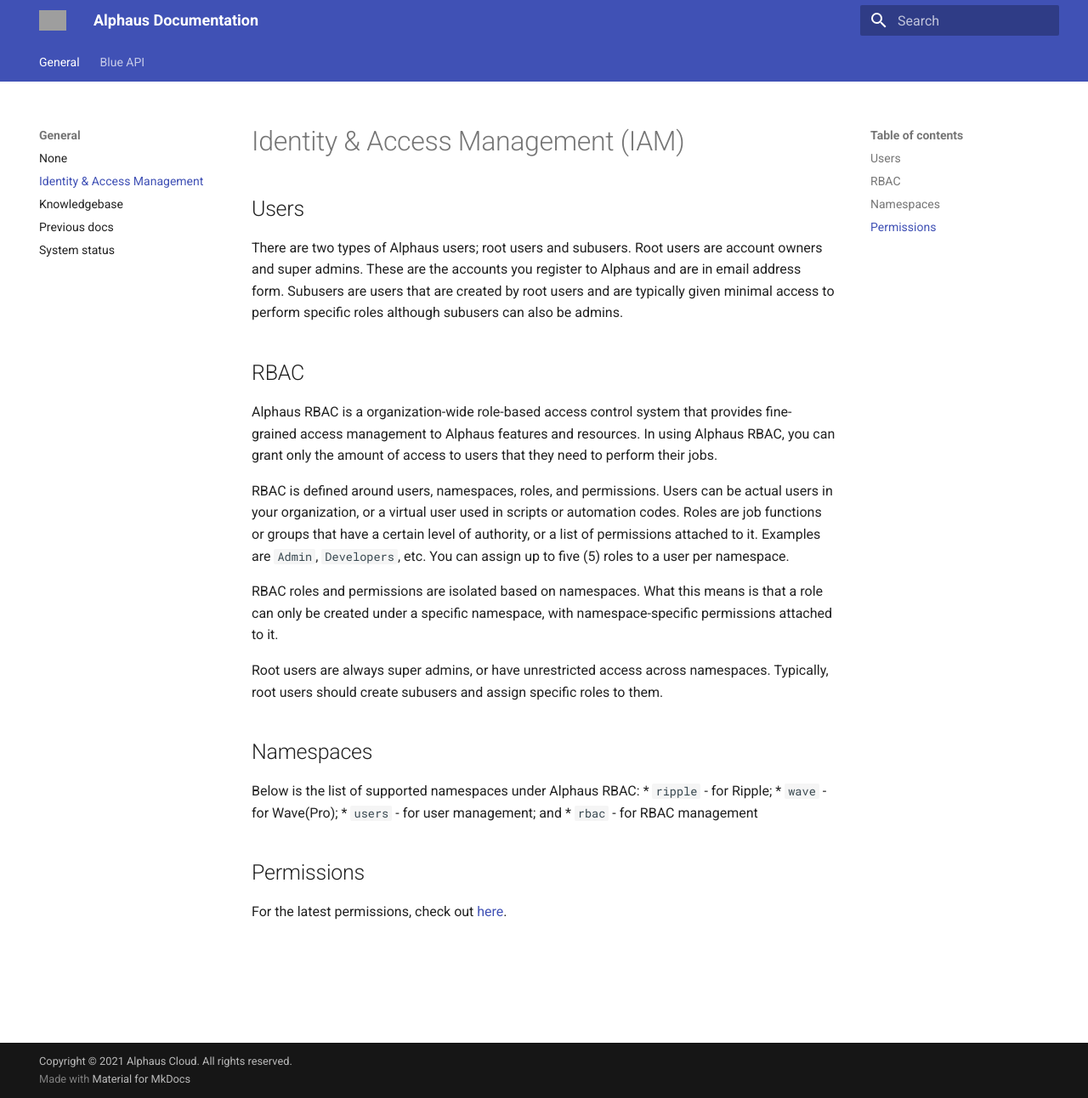
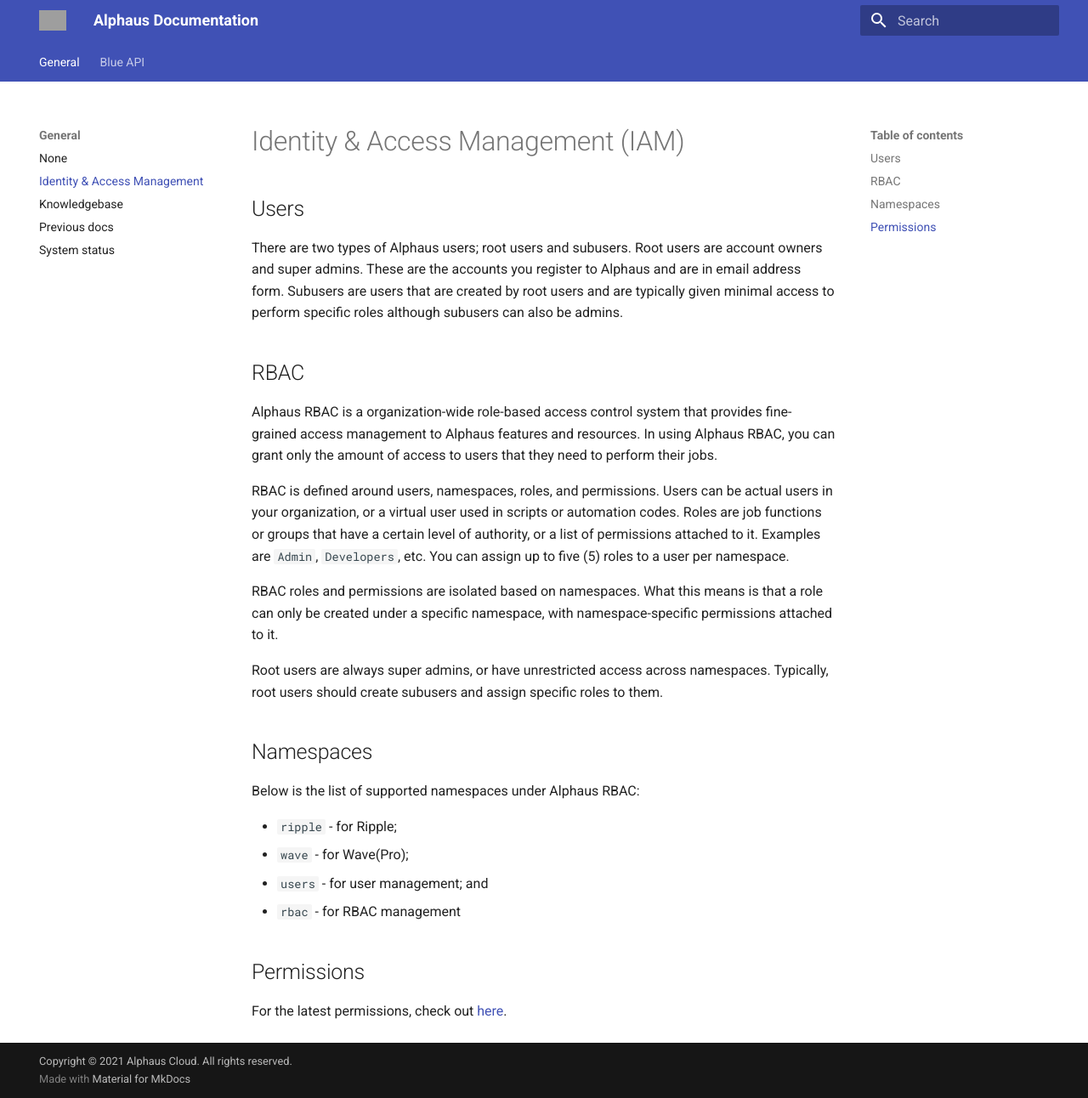
Before and after one commit to alphauslabs/tmpdocs, an MkDocs documentation site: the page built from docs/iam.md, in a window 1280 px wide and 1292 px high. Shown: the whole window at 85% size. Built offline with MkDocs 1.6.1 and Material for MkDocs 9.7.7, drawn with Linux system fonts in a browser that asks for light colours; grey boxes are pictures that could not be loaded.

Commit message:
chore: iam

```diff
--- a/docs/iam.md
+++ b/docs/iam.md
@@ -14,10 +14,11 @@
 
 ## Namespaces
 Below is the list of supported namespaces under Alphaus RBAC:
-* `ripple` - for Ripple;
-* `wave` - for Wave(Pro);
-* `users` - for user management; and
-* `rbac` - for RBAC management
+
+- `ripple` - for Ripple;
+- `wave` - for Wave(Pro);
+- `users` - for user management; and
+- `rbac` - for RBAC management
 
 ## Permissions
 For the latest permissions, check out [here](https://github.com/mobingi/rbac-permissions).
```
